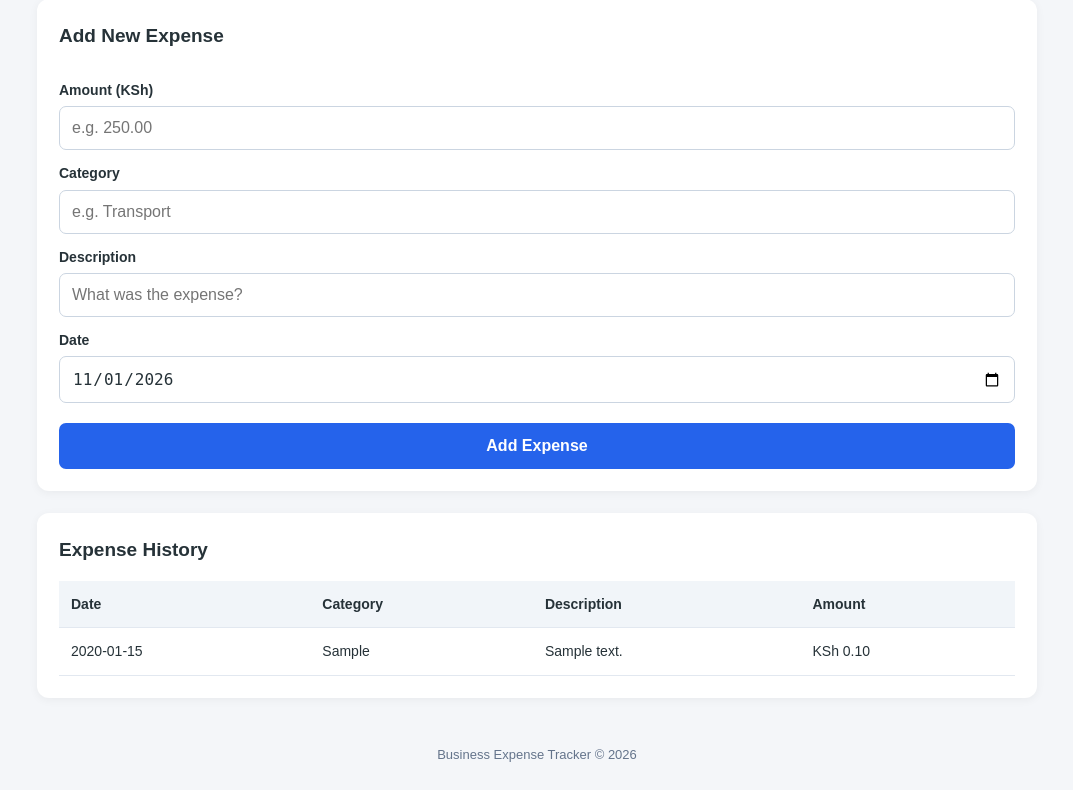
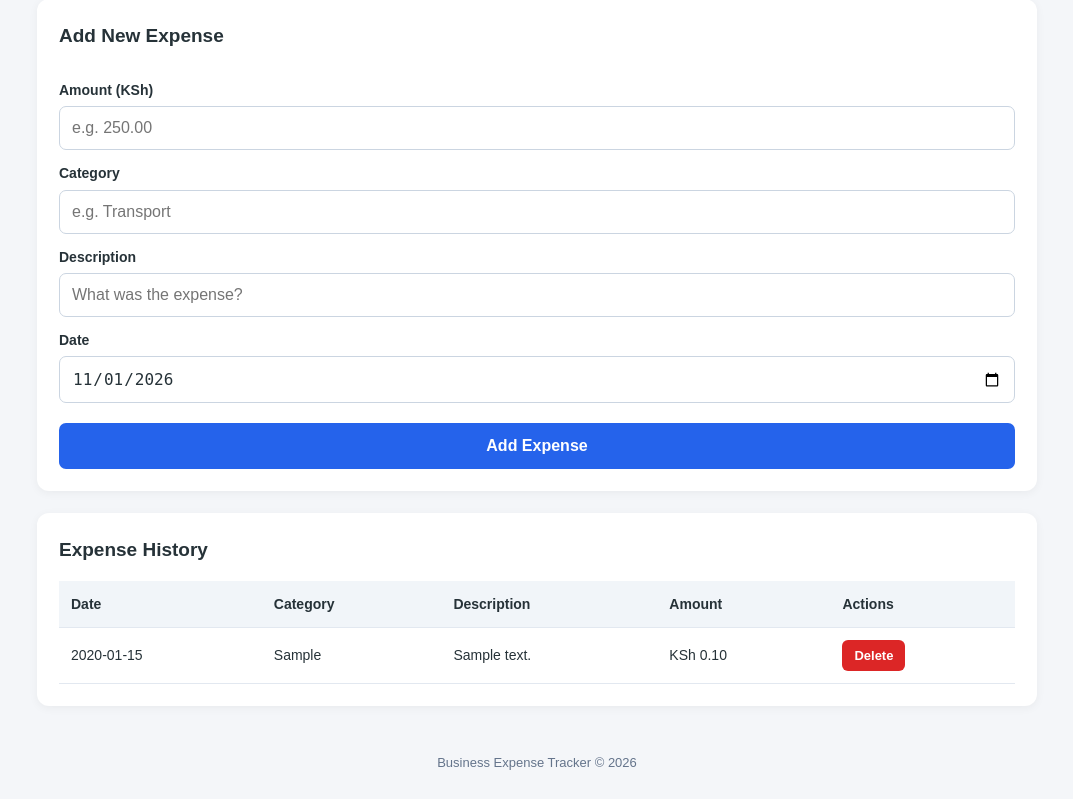
Before and after one commit to adrianlemayan568-create/business-toolkit, a Flask app: page / in a window 1280 px wide. Shown: the part 299-1098 px from the top of the page, without its empty margins (103-1176 px from the left). Before the commit the page ends 1061 px from the top, so only its background shows below. Run offline with Flask 3, Linux system fonts and the light colour scheme; tables that the repository leaves empty hold one stand-in row (values such as "Sample post").

Commit message:
Add expense deletion to web dashboard

```diff
--- a/app.py
+++ b/app.py
@@ -6,7 +6,8 @@ from database.db import initialize_database
 from modules.expenses import (
     add_expense,
     view_expenses,
-    get_total_expenses
+    get_total_expenses,
+    delete_expense
 )
 
 app = Flask(
@@ -57,5 +58,17 @@ def add_new_expense():
     return redirect(url_for("index"))
 
 
+@app.route("/delete-expense/<int:expense_id>", methods=["POST"])
+def delete_expense_route(expense_id):
+    deleted = delete_expense(expense_id)
+
+    if deleted:
+        flash("Expense deleted successfully.", "success")
+    else:
+        flash("Expense not found. Nothing was deleted.", "error")
+
+    return redirect(url_for("index"))
+
+
 if __name__ == "__main__":
     app.run(debug=True)
--- a/web/static/css/style.css
+++ b/web/static/css/style.css
@@ -197,3 +197,22 @@ footer {
         text-align: left;
     }
 }
+
+.delete-form {
+    display: inline;
+}
+
+.delete-button {
+    margin: 0;
+    padding: 8px 12px;
+    background: #dc2626;
+    color: white;
+    border: none;
+    border-radius: 6px;
+    font-size: 13px;
+    cursor: pointer;
+}
+
+.delete-button:hover {
+    background: #b91c1c;
+}
--- a/web/templates/index.html
+++ b/web/templates/index.html
@@ -99,6 +99,7 @@
                                 <th>Category</th>
                                 <th>Description</th>
                                 <th>Amount</th>
+                                <th>Actions</th>
                             </tr>
                         </thead>
 
@@ -119,6 +120,22 @@
 
                                     <td data-label="Amount">
                                         KSh {{ "%.2f"|format(expense["amount_cents"] / 100) }}
+                                    </td>
+
+                                    <td data-label="Actions">
+                                        <form
+                                            action="{{ url_for('delete_expense_route', expense_id=expense['id']) }}"
+                                            method="POST"
+                                            class="delete-form"
+                                            onsubmit="return confirm('Are you sure you want to delete this expense?');"
+                                        >
+                                            <button
+                                                type="submit"
+                                                class="delete-button"
+                                            >
+                                                Delete
+                                            </button>
+                                        </form>
                                     </td>
                                 </tr>
                             {% endfor %}
```
Also changed, not shown: tests/test_app.py (added, +59 -0 lines).
